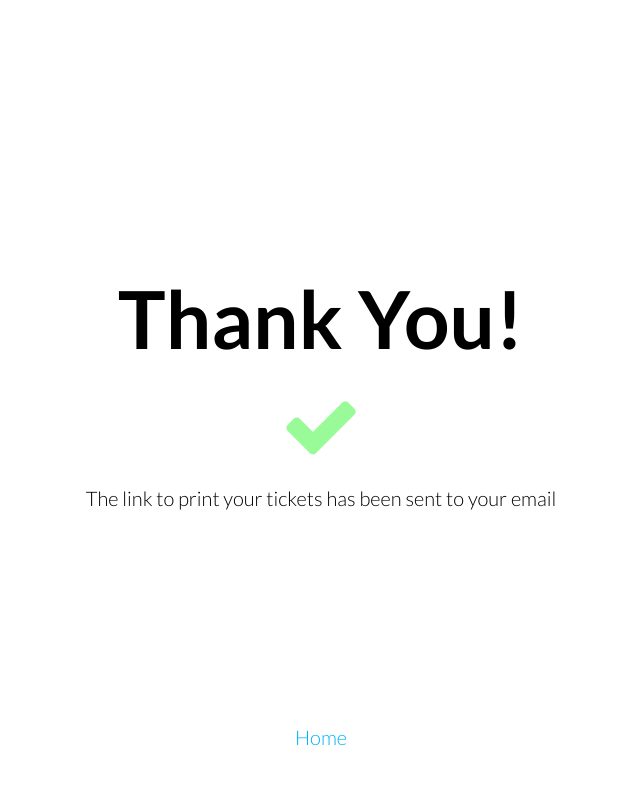
After one commit to dsrasheed/cotr-website, a Flask app: template cotr/visitors/templates/success.html in a window 1280 px wide. The commit adds this page. Shown: the whole page, without its empty margins (319-959 px from the left). Run offline with Flask 2, Linux system fonts and the light colour scheme; the template is opened without the code that fills it, so the values that code supplies are empty; parts of the project's set-up code (start-up, migrations or seed data) failed here and were passed over.

Commit message:
Added success.html

```diff
--- a/cotr/__init__.py
+++ b/cotr/__init__.py
@@ -40,3 +40,8 @@ app = create_app('cotr.config.{}'.format(os.getenv('APP_SETTINGS')))
 
 from cotr.ctx import *
 from cotr.visitors.models import *
+
+from flask import render_template
+@app.route('/page/<template>')
+def page(template):
+    return render_template(template)
--- a/cotr/config.py
+++ b/cotr/config.py
@@ -18,7 +18,6 @@ class Config(object):
 
 class Development(Config):
     DEBUG = True
-    SERVER_NAME = '0.0.0.0:5000'
 
 class Production(Config):
-    SERVER_NAME = 'cotr.herokuapp.com'
+    pass
--- a/cotr/static/styles/main.css
+++ b/cotr/static/styles/main.css
@@ -56,17 +56,19 @@ li.menu-element {
     height: 100%;
     position: relative;
 }
+a {
+    font-family: "Lato";
+    font-size: 20px;
+    text-decoration: none;
+}
 a.menu-link {
     display: block;
     position: relative;
     top: 50%;
     transform: translateY(-50%);
-    font-family: "Lato";
     font-weight: 800;
-    font-size: 20px;
     letter-spacing: 1px;
     color: inherit;
-    text-decoration: none;
     text-transform: uppercase;
 }
 li.menu-element:after {
@@ -464,6 +466,55 @@ input[type="text"]::placeholder {
     font-size: 14px;
     color: #fa755a;
 }
+/***********
+success.html
+***********/
+.success-container {
+    position: absolute;
+    top: 50%;
+    transform: translateY(-50%);
+    width: 100%;
+}
+p, i{
+    display: block;
+    margin: auto;
+    padding: 0 20px 20px 20px;
+    text-align: center;
+    width: 100%;
+}
+.jumbo-text {
+    font-family: "Lato";
+    font-size: 150px;
+    font-weight: 800;
+    transition: font-size 0.25s;
+}
+#checkmark {
+    font-size: 150px;
+    color: #98FB98;
+}
+.small-text {
+    font-family: "Lato";
+    font-size: 20px;
+}
+#home-link {
+    position: absolute;
+    bottom: 0;
+    left: 50%;
+    transform: translate(-50%);
+    padding-bottom: 50px;
+    color: rgb(0, 180, 250);
+}
+#home-link:after {
+    content: "";
+    display: block;
+    width: 0;
+    height: 1px;
+    background-color: rgb(0, 180, 250);
+    transition: width 0.25s;
+}
+#home-link:hover:after {
+    width: 100%;
+}
 /************
 MEDIA QUERIES
 ************/
@@ -490,6 +541,9 @@ MEDIA QUERIES
         width: 300px;
         height: 300px
     }
+    .jumbo-text, #checkmark {
+        font-size: 80px;
+    }
 }
 @media screen and (max-width: 800px) {
     .hamburger {
@@ -512,6 +566,9 @@ MEDIA QUERIES
         width: 200px;
         height: 200px;
     }
+    .jumbo-text, #checkmark {
+        font-size: 60px;
+    }
 }
 @media screen and (max-width: 500px) {
     .triangle {
@@ -528,4 +585,7 @@ MEDIA QUERIES
         width: 150px;
         height: 150px;
     }
+    .jumbo-text, #checkmark {
+        font-size: 40px;
+    }
 }
--- a/cotr/visitors/models.py
+++ b/cotr/visitors/models.py
@@ -26,6 +26,9 @@ class Visitor(db.Model):
     def hash_token(cls, token):
         return bcrypt.generate_password_hash(token).decode('ascii')
 
+    def check_token(self, token):
+        return bcrypt.check_password_hash(self.token, token)
+
     def __repr__(self):
         return "<Visitor %i: %s>" % (self.id, self.email)
 
--- /dev/null
+++ b/cotr/visitors/templates/success.html
@@ -0,0 +1,13 @@
+{% extends 'base.html' %}
+{% block styles %}
+   <link rel="stylesheet" type="text/css" href="https://maxcdn.bootstrapcdn.com/font-awesome/4.7.0/css/font-awesome.min.css" />
+{% endblock %}
+
+{% block content %}
+<div class="success-container">
+    <p class="jumbo-text">Thank You!</p>
+    <i id="checkmark" class="fa fa-check"></i>
+    <p class="small-text">The link to print your tickets has been sent to your email</p>
+</div>
+<a id="home-link" href="{{ url_for('home.index') }}">Home</a>
+{% endblock %}
```
Also changed, not shown: cotr/visitors/views.py (+17 -13 lines).
